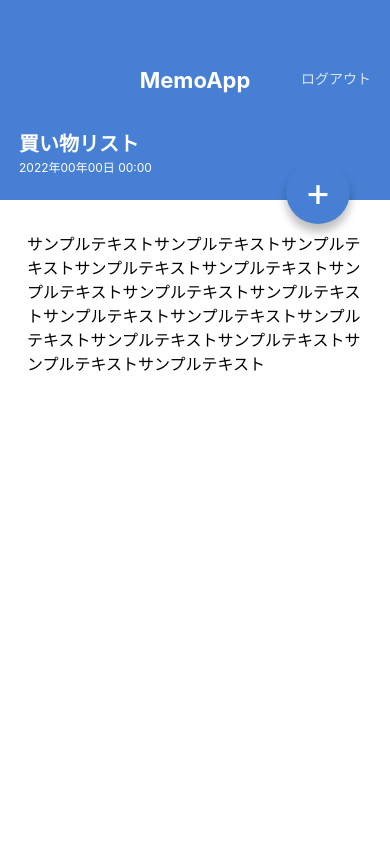
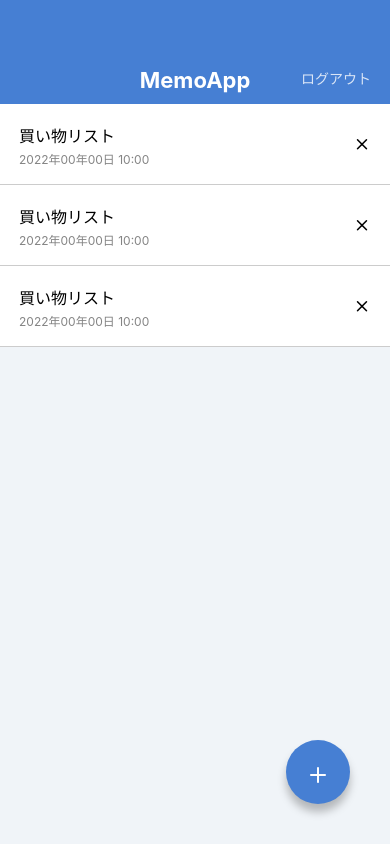
Before and after one commit to Hiroki0319/MemoApp, a React Native app: screen / in a window 390 px wide. Built offline with nearby package versions, Linux system fonts and the light colour scheme.

Commit message:
Install expo icon

```diff
--- a/App.jsx
+++ b/App.jsx
@@ -1,7 +1,8 @@
 import React from 'react';
-import MemoDetailScreen from './src/screens/MemoDetailScreen';
+
+// import MemoDetailScreen from './src/screens/MemoDetailScreen';
 import MemoListScreen from './src/screens/MemoListScreen';
 
 export default function App() {
-  return <MemoDetailScreen />;
+  return <MemoListScreen />;
 }
--- a/package.json
+++ b/package.json
@@ -8,6 +8,7 @@
     "eject": "expo eject"
   },
   "dependencies": {
+    "@expo/vector-icons": "^10.2.1",
     "expo": "~44.0.0",
     "expo-status-bar": "~1.2.0",
     "expo-updates": "~0.11.6",
--- a/src/components/MemoList.jsx
+++ b/src/components/MemoList.jsx
@@ -1,5 +1,6 @@
 import React from 'react';
 import { View, Text, StyleSheet } from 'react-native';
+import { Feather } from '@expo/vector-icons';
 
 export default function MemoList() {
   return (
@@ -10,7 +11,9 @@ export default function MemoList() {
           <Text style={styles.memoListItemDate}>2022年00年00日 10:00</Text>
         </View>
         <View>
-          <Text>X</Text>
+          <Text style={styles.addButton}>
+            <Feather name="x" size={18} color="#666s" />
+          </Text>
         </View>
       </View>
     </View>
--- a/src/screens/MemoDetailScreen.jsx
+++ b/src/screens/MemoDetailScreen.jsx
@@ -1,5 +1,7 @@
 import React from 'react';
+/* eslint-disable-next-line */
 import { View, ScrollView, Text, StyleSheet } from 'react-native';
+import { Entypo } from '@expo/vector-icons';
 
 import AppBar from '../components/AppBar';
 import CircleButton from '../components/CircleButton';
@@ -19,7 +21,9 @@ export default function MemoDetailScreen() {
           </Text>
         </ScrollView>
       </View>
-      <CircleButton style={{ top: 160, bottom: 'auto' }}>+</CircleButton>
+      <CircleButton style={{ top: 160, bottom: 'auto' }}>
+        <Entypo name="edit" size={24} />
+      </CircleButton>
     </View>
   );
 }
--- a/src/screens/MemoListScreen.jsx
+++ b/src/screens/MemoListScreen.jsx
@@ -1,5 +1,6 @@
 import React from 'react';
 import { View, StyleSheet } from 'react-native';
+import { Feather } from '@expo/vector-icons';
 
 import AppBar from '../components/AppBar';
 import CircleButton from '../components/CircleButton';
@@ -12,7 +13,9 @@ export default function MemoListScreen() {
       <MemoList />
       <MemoList />
       <MemoList />
-      <CircleButton>+</CircleButton>
+      <CircleButton>
+        <Feather name="plus" size={24} color="#fff" />
+      </CircleButton>
     </View>
   );
 }
```
Also changed, not shown: 2 other files (tests, documents, lock files or other folders).
